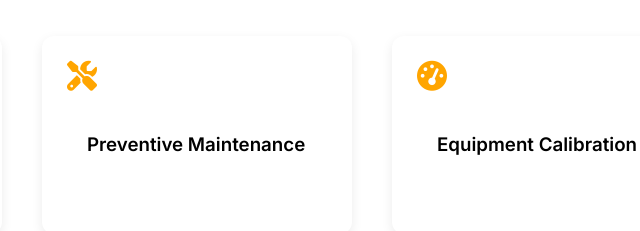
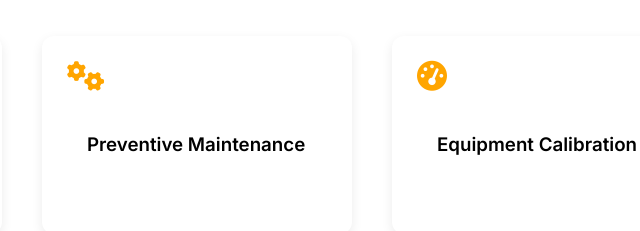
Before and after one commit to tjy6525/cat--website, a plain HTML site: page services.html in a window 1280 px wide. Shown: the part 403-634 px from the top of the page, 443-1083 px from the left. Drawn offline with Linux system fonts and the light colour scheme.

Commit message:
update website

```diff
--- a/services.html
+++ b/services.html
@@ -854,7 +854,7 @@
         </div>
 
         <div class="card">
-            <i class="fas fa-screwdriver-wrench"></i>
+            <i class="fas fa-cogs"></i>
             <h3>Preventive Maintenance</h3>
         </div>
 
```
